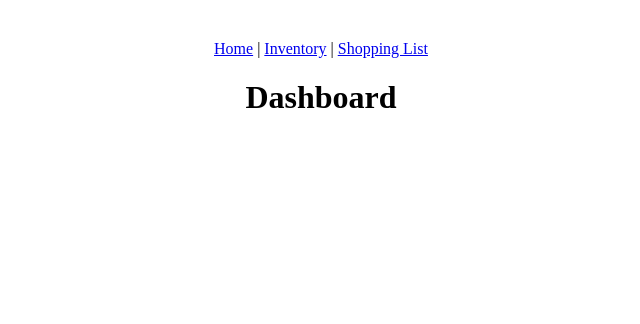
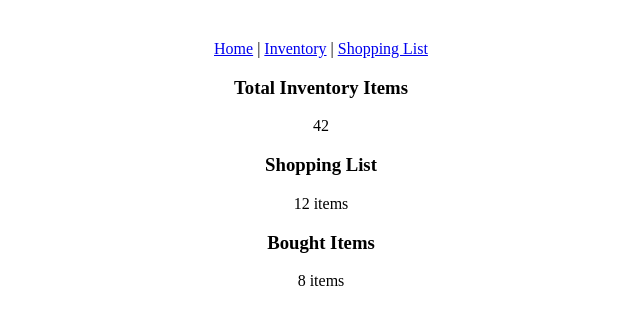
Before and after one commit to swelbeck/rtt43-inventory-capstone-frontend, a React (Vite) app: page / in a window 1280 px wide. Shown: the top 324 px of the page, without its empty margins (319-959 px from the left). Built offline with nearby package versions, Linux system fonts and the light colour scheme.

Commit message:
added placeholder for dashboard page

```diff
--- a/src/pages/Dashboard.jsx
+++ b/src/pages/Dashboard.jsx
@@ -1,3 +1,18 @@
 export default function Dashboard() {
-  return <h1>Dashboard</h1>;
+  return (
+    <div className="dashboard-metrics">
+      <div className="metric">
+        <h3>Total Inventory Items</h3>
+        <p>42</p>
+      </div>
+      <div className="metric">
+        <h3>Shopping List</h3>
+        <p>12 items</p>
+      </div>
+      <div className="metric">
+        <h3>Bought Items</h3>
+        <p>8 items</p>
+      </div>
+    </div>
+  );
 }
--- a/src/pages/Inventory.jsx
+++ b/src/pages/Inventory.jsx
@@ -6,7 +6,7 @@ import SearchBar from "../components/SearchBar";
 
 export default function Inventory() {
   const { inventory } = useContext(InventoryContext);
-  const [filteredItems, setFilteredItems] = useState({});
+  const [filteredItems, setFilteredItems] = useState(categories);
   const [filteredCategory, setFilteredCategory] = useState("");
   const [searchFormData, setSearchFormData] = useState({
     searchParams: "",
--- a/src/utilities/inventoryReducer.mjs
+++ b/src/utilities/inventoryReducer.mjs
@@ -12,7 +12,7 @@ export default function inventoryReducer(state, action) {
     case ACTIONS.EDIT_ITEM:
       return state.map((item) =>
         item._id === action.payload._id
-          ? { ...item, name: action.payload.name }
+          ? { ...item,  ...action.payload}
           : item
       );
     case ACTIONS.TOGGLE_SHOPPING_STATUS:
```
